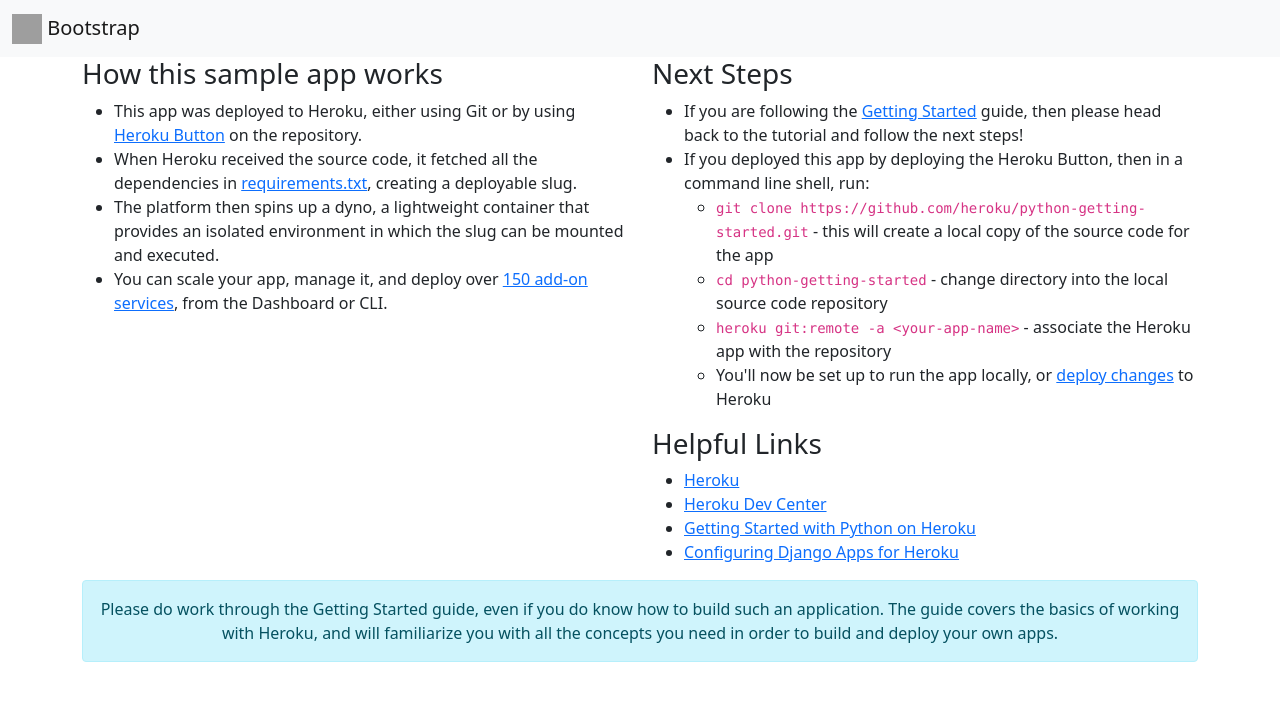
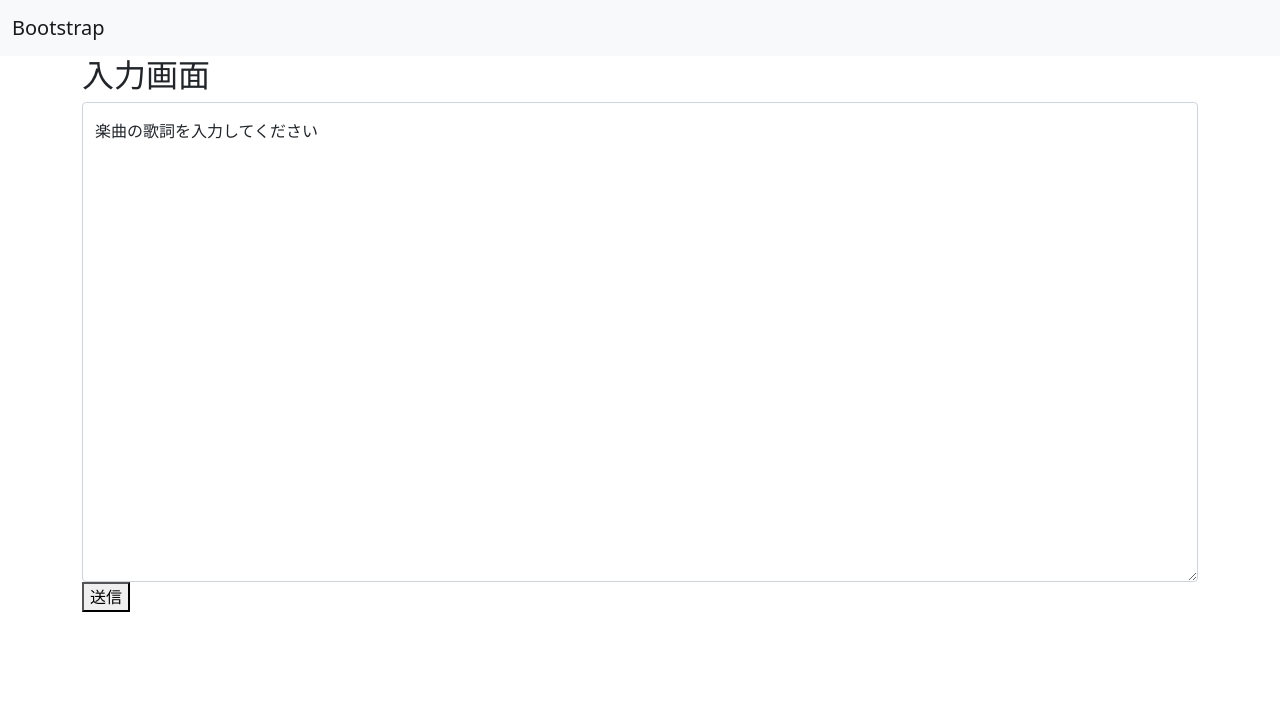
Before and after one commit to tkdshi/lylicsapp, a Django app: page / in a window 1280 px wide. Shown: the top 701 px of the page. Run offline with Django 3.2, Linux system fonts and the light colour scheme; grey boxes are pictures that could not be loaded.

Commit message:
form add

```diff
--- a/hello/templates/base.html
+++ b/hello/templates/base.html
@@ -45,7 +45,6 @@
   <nav class="navbar navbar-light bg-light">
     <div class="container-fluid">
       <a class="navbar-brand" href="#">
-        <img src="..." alt="ブランド" width="30" height="30" class="d-inline-block align-text-top">
         Bootstrap
       </a>
     </div>
--- a/hello/templates/index.html
+++ b/hello/templates/index.html
@@ -5,41 +5,14 @@
 
 
 <div class="container">
-
   <div class="row">
-    <div class="col-md-6">
-      <h3><span class="glyphicon glyphicon-info-sign"></span> How this sample app works</h3>
-      <ul>
-        <li>This app was deployed to Heroku, either using Git or by using <a href="https://github.com/heroku/python-getting-started">Heroku Button</a> on the repository.</li>
-
-        <li>When Heroku received the source code, it fetched all the dependencies in <a href="https://github.com/heroku/python-getting-started/blob/main/requirements.txt">requirements.txt</a>, creating a deployable slug.</li>
-        <li>The platform then spins up a dyno, a lightweight container that provides an isolated environment in which the slug can be mounted and executed.</li>
-        <li>You can scale your app, manage it, and deploy over <a href="https://addons.heroku.com/">150 add-on services</a>, from the Dashboard or CLI.</li>
-      </ul>
+    <div class="col-12">
+      <h2>入力画面</h2>
+      <div class="form-floating">
+        <textarea class="form-control" placeholder="Leave a comment here" id="floatingTextarea2" style="height: 30em"></textarea>
+        <label for="floatingTextarea2">楽曲の歌詞を入力してください</label>
+      </div>
+      <button type="submit">送信</button>
     </div>
-    <div class="col-md-6">
-      <h3><span class="glyphicon glyphicon-link"></span> Next Steps</h3>
-      <ul>
-        <li>If you are following the <a href="https://devcenter.heroku.com/articles/getting-started-with-python">Getting Started</a> guide, then please head back to the tutorial and follow the next steps!</li>
-        <li>If you deployed this app by deploying the Heroku Button, then in a command line shell, run:</li>
-        <ul>
-          <li><code>git clone https://github.com/heroku/python-getting-started.git</code> - this will create a local copy of the source code for the app</li>
-          <li><code>cd python-getting-started</code> - change directory into the local source code repository</li>
-          <li><code>heroku git:remote -a &lt;your-app-name></code> - associate the Heroku app with the repository</li>
-          <li>You'll now be set up to run the app locally, or <a href="https://devcenter.heroku.com/articles/getting-started-with-python#push-local-changes">deploy changes</a> to Heroku</li>
-        </ul>
-      </ul>
-      <h3><span class="glyphicon glyphicon-link"></span> Helpful Links</h3>
-      <ul>
-        <li><a href="https://www.heroku.com/home">Heroku</a></li>
-        <li><a href="https://devcenter.heroku.com/">Heroku Dev Center</a></li>
-        <li><a href="https://devcenter.heroku.com/articles/getting-started-with-python">Getting Started with Python on Heroku</a></li>
-        <li><a href="https://devcenter.heroku.com/articles/django-app-configuration">Configuring Django Apps for Heroku</a></li>
-      </ul>
-    </div>
-  </div> <!-- row -->
-   <div class="alert alert-info text-center" role="alert">
-    Please do work through the Getting Started guide, even if you do know how to build such an application.  The guide covers the basics of working with Heroku, and will familiarize you with all the concepts you need in order to build and deploy your own apps.
-  </div>
 </div>
 {% endblock %}
```
